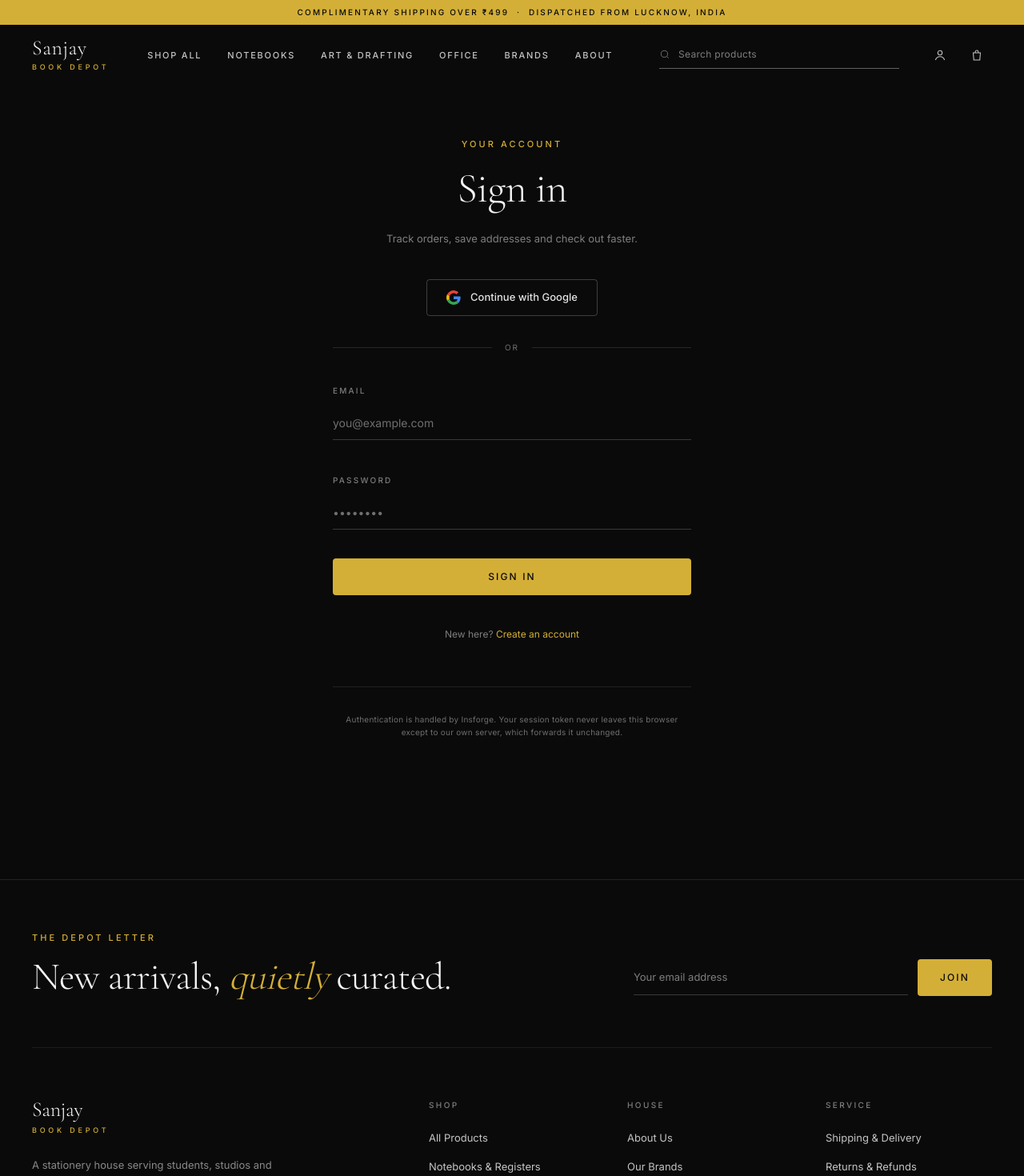
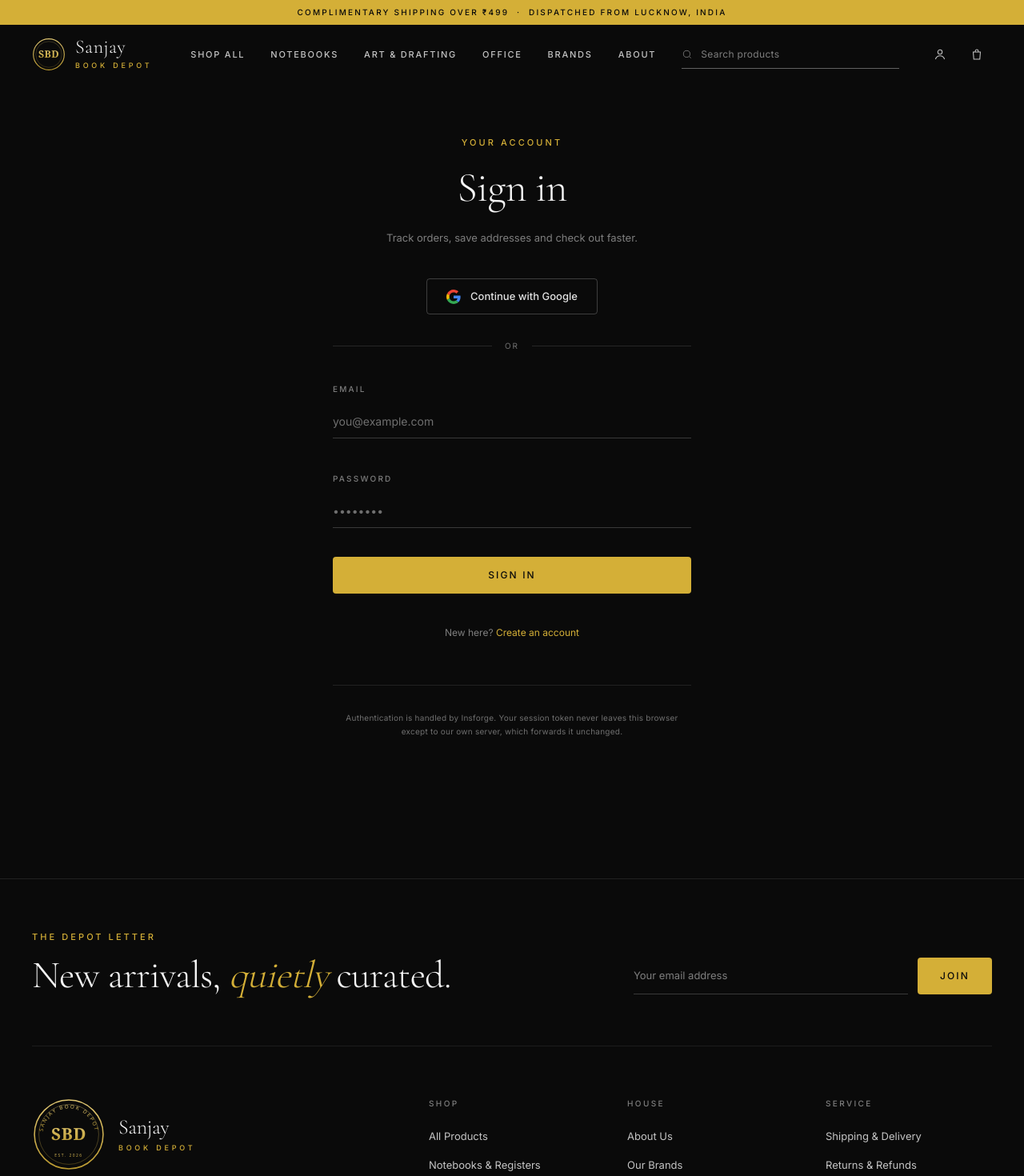
Before and after one commit to vishishthgaurlittle-byte/Sanjay-Book-Depot, a Next.js app in the folder frontend/: page /login in a window 1280 px wide. Shown: the top 1470 px of the page at 80% size. Built offline with nearby package versions, Linux system fonts and the light colour scheme.

Commit message:
Add Heritage Seal SBD logo: header mark, footer seal, favicon + apple-icon

```diff
--- a/frontend/src/components/Footer.tsx
+++ b/frontend/src/components/Footer.tsx
@@ -1,4 +1,6 @@
 import Link from 'next/link';
+
+import { LogoSeal } from '@/components/Logo';
 
 const COLUMNS: { title: string; links: { label: string; href: string }[] }[] = [
   {
@@ -65,10 +67,13 @@
         {/* Links */}
         <div className="grid gap-10 py-16 sm:grid-cols-2 lg:grid-cols-5">
           <div className="lg:col-span-2">
-            <Link href="/" className="inline-block">
-              <span className="display block text-[26px] leading-none">Sanjay</span>
-              <span className="mt-1.5 block text-[9px] font-medium uppercase tracking-[0.42em] text-saffron-500">
-                Book Depot
+            <Link href="/" className="inline-flex items-center gap-4">
+              <LogoSeal size={92} className="shrink-0" />
+              <span className="block">
+                <span className="display block text-[26px] leading-none">Sanjay</span>
+                <span className="mt-1.5 block text-[9px] font-medium uppercase tracking-[0.42em] text-saffron-500">
+                  Book Depot
+                </span>
               </span>
             </Link>
             <p className="mt-6 max-w-xs text-[13px] leading-relaxed text-ink-400">
--- a/frontend/src/components/Header.tsx
+++ b/frontend/src/components/Header.tsx
@@ -4,6 +4,7 @@
 import { usePathname } from 'next/navigation';
 import { useEffect, useState } from 'react';
 
+import { LogoMark } from '@/components/Logo';
 import { cartCount, useCart } from '@/store/cart';
 
 const NAV = [
@@ -70,12 +71,15 @@
             </div>
           </button>
 
-          <Link href="/" className="group shrink-0">
-            <span className="display block text-[22px] leading-none tracking-[0.02em] sm:text-[26px]">
-              Sanjay
-            </span>
-            <span className="mt-1 block text-[9px] font-medium uppercase tracking-[0.42em] text-saffron-500">
-              Book Depot
+          <Link href="/" className="group flex shrink-0 items-center gap-3">
+            <LogoMark size={42} className="shrink-0 transition-transform duration-500 group-hover:rotate-[8deg]" />
+            <span className="block">
+              <span className="display block text-[20px] leading-none tracking-[0.02em] sm:text-[24px]">
+                Sanjay
+              </span>
+              <span className="mt-1 block text-[9px] font-medium uppercase tracking-[0.42em] text-saffron-500">
+                Book Depot
+              </span>
             </span>
           </Link>
 
--- /dev/null
+++ b/frontend/src/components/Logo.tsx
@@ -0,0 +1,61 @@
+import { useId } from 'react';
+
+/**
+ * Sanjay Book Depot — "Heritage Seal" logo (Logo 1).
+ * Adapts to the active theme via the saffron CSS variables.
+ */
+
+const GOLD_TOP = 'var(--color-saffron-300, #E3BE76)';
+const GOLD_BOT = 'var(--color-saffron-600, #A87C2A)';
+
+/** Compact mark: ring + SBD monogram. For the header, favicon, small spaces. */
+export function LogoMark({ size = 44, className = '' }: { size?: number; className?: string }) {
+  const raw = useId();
+  const id = `sbdm${raw.replace(/[^a-zA-Z0-9]/g, '')}`;
+  return (
+    <svg width={size} height={size} viewBox="0 0 150 150" className={className} role="img" aria-label="Sanjay Book Depot">
+      <defs>
+        <linearGradient id={id} x1="0" y1="0" x2="0" y2="1">
+          <stop offset="0" stopColor={GOLD_TOP} />
+          <stop offset="1" stopColor={GOLD_BOT} />
+        </linearGradient>
+      </defs>
+      <circle cx="75" cy="75" r="69" fill="none" stroke={`url(#${id})`} strokeWidth="4" />
+      <circle cx="75" cy="75" r="58" fill="none" stroke={`url(#${id})`} strokeWidth="1.5" opacity="0.55" />
+      <text x="75" y="90" textAnchor="middle" fontFamily="Georgia, 'Times New Roman', serif" fontSize="44" fontWeight="700" letterSpacing="1" fill={`url(#${id})`}>
+        SBD
+      </text>
+    </svg>
+  );
+}
+
+/** Full crest: ring + "SANJAY BOOK DEPOT" arc + EST. 2026 + SBD. For the footer / large display. */
+export function LogoSeal({ size = 130, className = '' }: { size?: number; className?: string }) {
+  const raw = useId();
+  const id = `sbds${raw.replace(/[^a-zA-Z0-9]/g, '')}`;
+  const arc = `sbda${raw.replace(/[^a-zA-Z0-9]/g, '')}`;
+  return (
+    <svg width={size} height={size} viewBox="0 0 150 150" className={className} role="img" aria-label="Sanjay Book Depot">
+      <defs>
+        <linearGradient id={id} x1="0" y1="0" x2="0" y2="1">
+          <stop offset="0" stopColor={GOLD_TOP} />
+          <stop offset="1" stopColor={GOLD_BOT} />
+        </linearGradient>
+        <path id={arc} d="M75,75 m-53,0 a53,53 0 1,1 106,0" fill="none" />
+      </defs>
+      <circle cx="75" cy="75" r="70" fill="none" stroke={`url(#${id})`} strokeWidth="2.5" />
+      <circle cx="75" cy="75" r="61" fill="none" stroke={`url(#${id})`} strokeWidth="1" opacity="0.55" />
+      <text fontFamily="system-ui, -apple-system, sans-serif" fontSize="10.5" letterSpacing="3" fill={`url(#${id})`}>
+        <textPath href={`#${arc}`} startOffset="50%" textAnchor="middle">
+          SANJAY BOOK DEPOT
+        </textPath>
+      </text>
+      <text x="75" y="120" textAnchor="middle" fontFamily="system-ui, -apple-system, sans-serif" fontSize="8" letterSpacing="2.5" fill={`url(#${id})`}>
+        EST. 2026
+      </text>
+      <text x="75" y="86" textAnchor="middle" fontFamily="Georgia, 'Times New Roman', serif" fontSize="34" fontWeight="700" letterSpacing="1" fill={`url(#${id})`}>
+        SBD
+      </text>
+    </svg>
+  );
+}
```
Also changed, not shown: frontend/src/app/apple-icon.svg (added), frontend/src/app/icon.svg (added).
